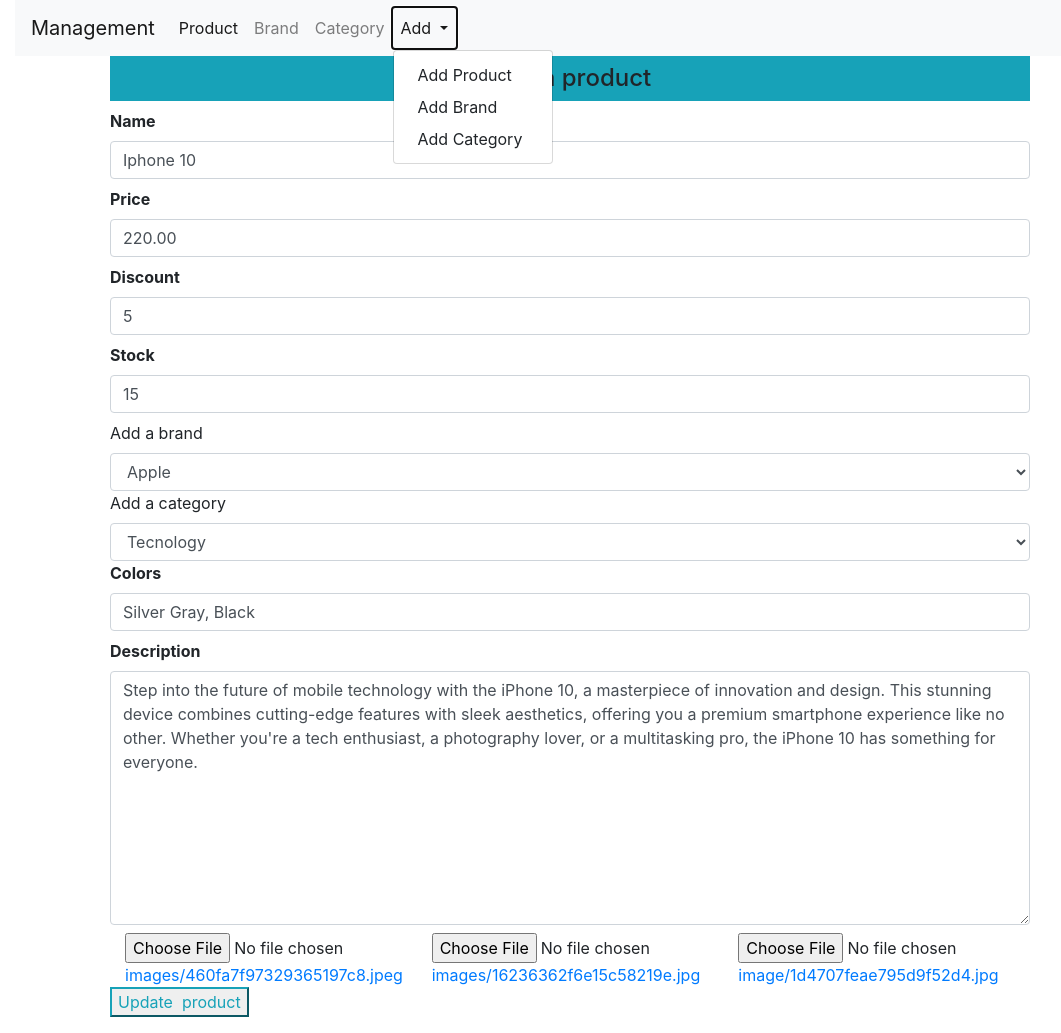
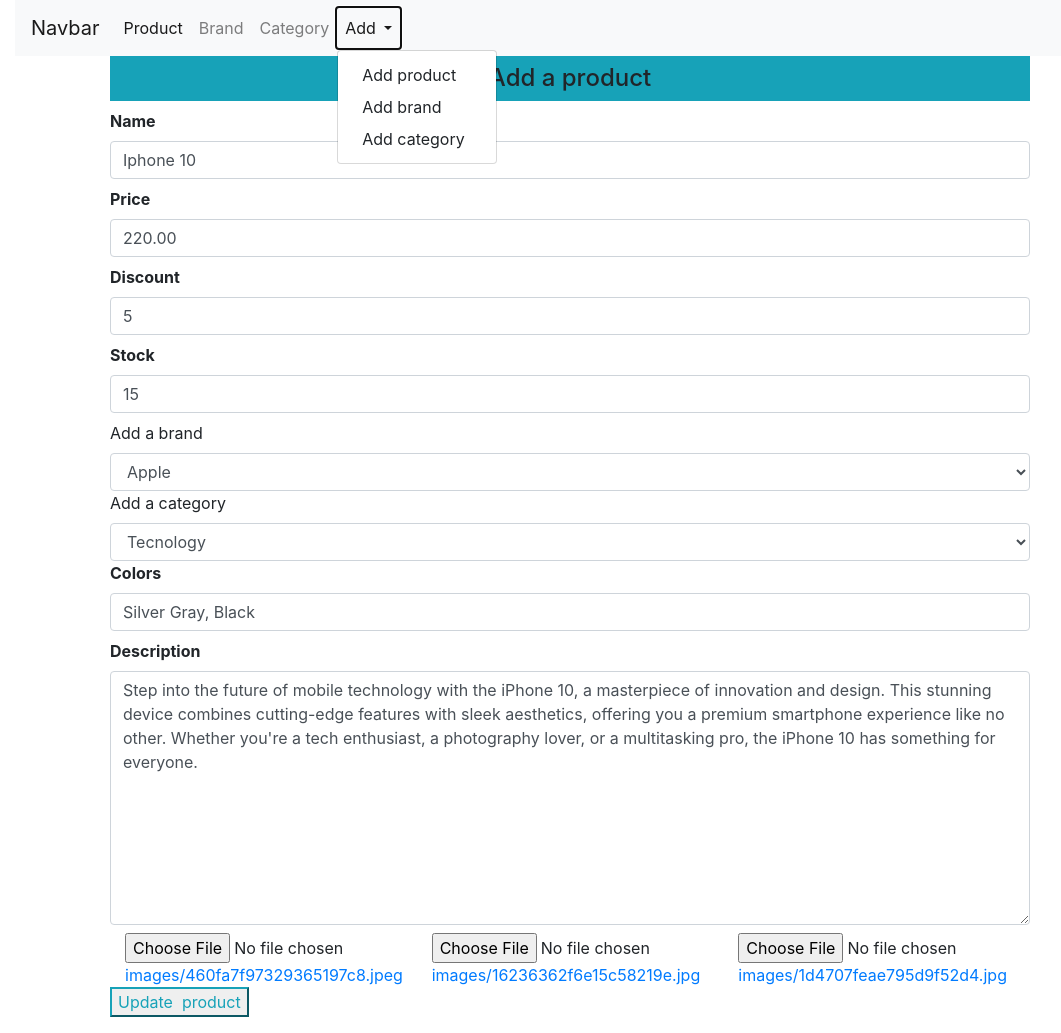
Before and after one commit to RubenRobadin/Test-de-website, a Flask app: page /updateproduct/2 in a window 1280 px wide, after a click on "Add". Shown: the whole page, without its empty margins (70-1131 px from the left). Run offline with Flask 3, Linux system fonts and the light colour scheme; data comes from the database, SQL or seed files in the repository; some libraries are stand-ins or nearby versions.

Commit message:
Add files via upload

```diff
--- a/website/templates/products/addbrand.html
+++ b/website/templates/products/addbrand.html
@@ -3,7 +3,7 @@
 
 <div class="container">
     <nav class="navbar navbar-expand-lg navbar-light bg-light">
-        <a class="navbar-brand" href="{{url_for('admin')}}">Management</a>
+        <a class="navbar-brand" href="{{url_for('admin')}}">Navbar</a>
         <button class="navbar-toggler" type="button" data-toggle="collapse" data-target="#navbarNavDropdown" aria-controls="navbarNavDropdown" aria-expanded="false" aria-label="Toggle navigation">
           <span class="navbar-toggler-icon"></span>
         </button>
@@ -23,8 +23,8 @@
                 Add
               </a>
               <div class="dropdown-menu" aria-labelledby="navbarDropdownMenuLink">
-                <a class="dropdown-item" href="{{url_for('addproduct')}}">Add Product</a>
-                <a class="dropdown-item" href="{{url_for('addbrand')}}">Add Brand</a>
+                <a class="dropdown-item" href="{{url_for('addproduct')}}">Add product</a>
+                <a class="dropdown-item" href="{{url_for('addbrand')}}">Add brand</a>
                 <a class="dropdown-item" href="{{url_for('addcat')}}">Add Category</a>
               </div>
             </li>
--- a/website/templates/products/addproduct.html
+++ b/website/templates/products/addproduct.html
@@ -3,7 +3,7 @@
 
 <div class="container">
     <nav class="navbar navbar-expand-lg navbar-light bg-light">
-        <a class="navbar-brand" href="{{url_for('admin')}}">Management</a>
+        <a class="navbar-brand" href="{{url_for('admin')}}">Navbar</a>
         <button class="navbar-toggler" type="button" data-toggle="collapse" data-target="#navbarNavDropdown" aria-controls="navbarNavDropdown" aria-expanded="false" aria-label="Toggle navigation">
           <span class="navbar-toggler-icon"></span>
         </button>
@@ -23,9 +23,9 @@
                 Add
               </a>
               <div class="dropdown-menu" aria-labelledby="navbarDropdownMenuLink">
-                <a class="dropdown-item" href="{{url_for('addproduct')}}">Add Product</a>
-                <a class="dropdown-item" href="{{url_for('addbrand')}}">Add Brand</a>
-                <a class="dropdown-item" href="{{url_for('addcat')}}">Add Category</a>
+                <a class="dropdown-item" href="{{url_for('addproduct')}}">Add product</a>
+                <a class="dropdown-item" href="{{url_for('addbrand')}}">Add brand</a>
+                <a class="dropdown-item" href="{{url_for('addcat')}}">Add category</a>
               </div>
             </li>
           </ul>
@@ -91,7 +91,7 @@
                         </div>
 
                         <div class="col-md-4"><input type="file" name="image_3" id="image_3">
-                            <a href="{{url_for('static',filename='images/' + getproduct.image_3)}}"> image/{{ getproduct.image_3}}</a>
+                            <a href="{{url_for('static',filename='images/' + getproduct.image_3)}}"> images/{{ getproduct.image_3}}</a>
                         </div>
 
                         {% else %}
```
